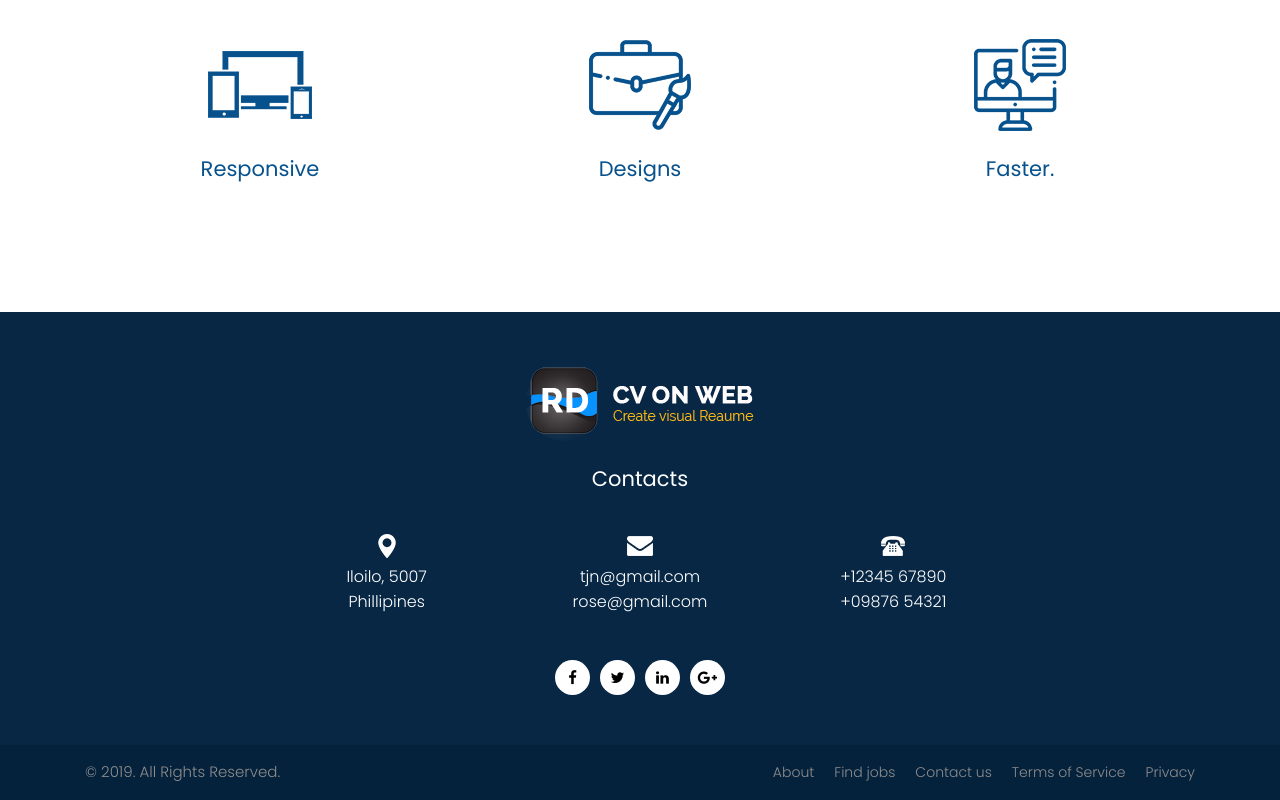
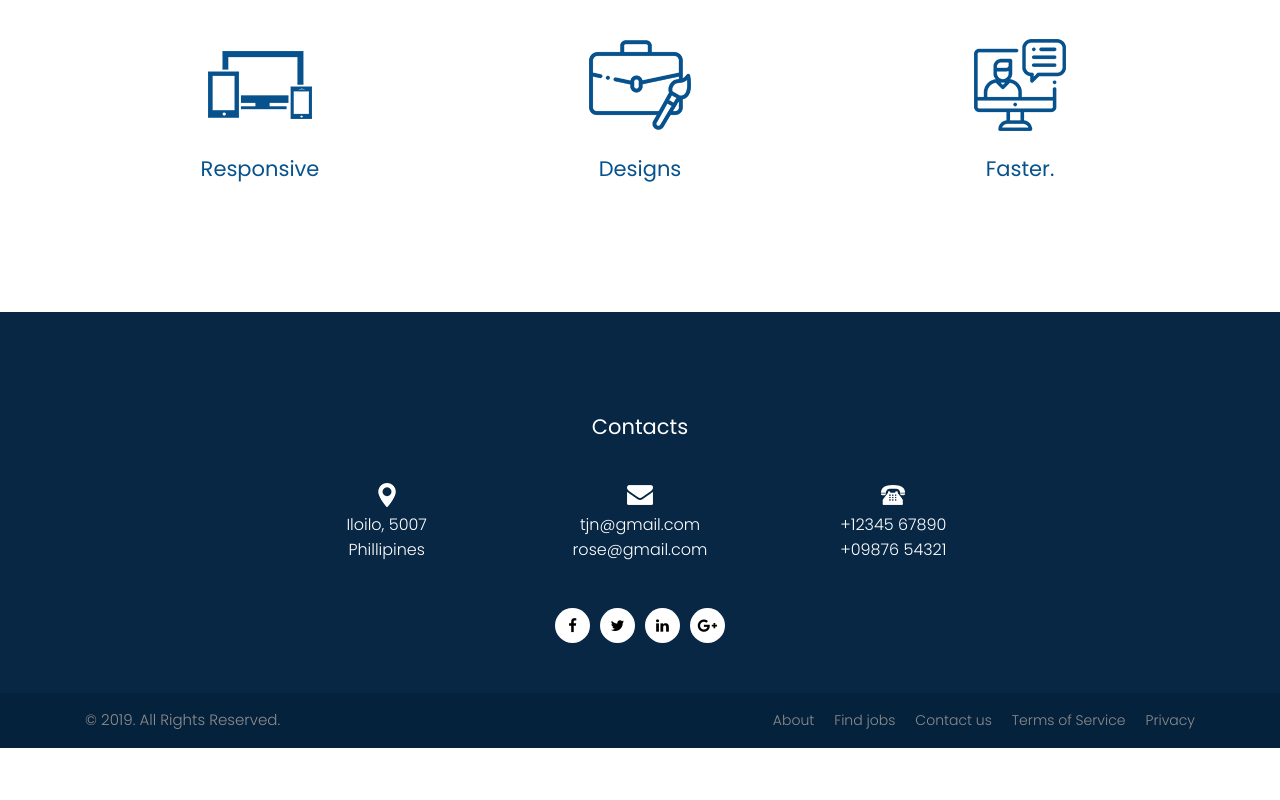
Before and after one commit to bumblebbe/tj, a plain HTML site: page about.html in a window 1280 px wide. Shown: the part 826-1626 px from the top of the page. After the commit the page ends 1574 px from the top, so only its background shows below. Drawn offline with Linux system fonts and the light colour scheme.

Commit message:
Update about.html

```diff
--- a/about.html
+++ b/about.html
@@ -180,7 +180,7 @@
             <div class="row">
                 <div class="col-lg-12">
                     <div class="logo">
-                        <a href="index.html"><img src="images/footer_logo.png" alt=""/></a>
+                        <a href="index.html"><img src="" alt=""/></a>
                     </div>
                 </div>
                 <div class="col-lg-12 white_fonts">
```
